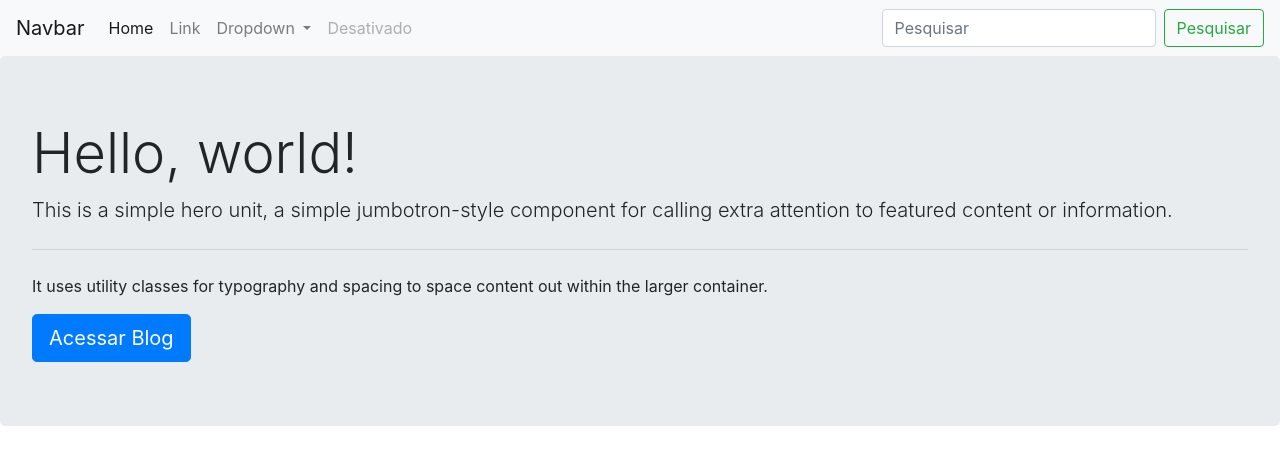
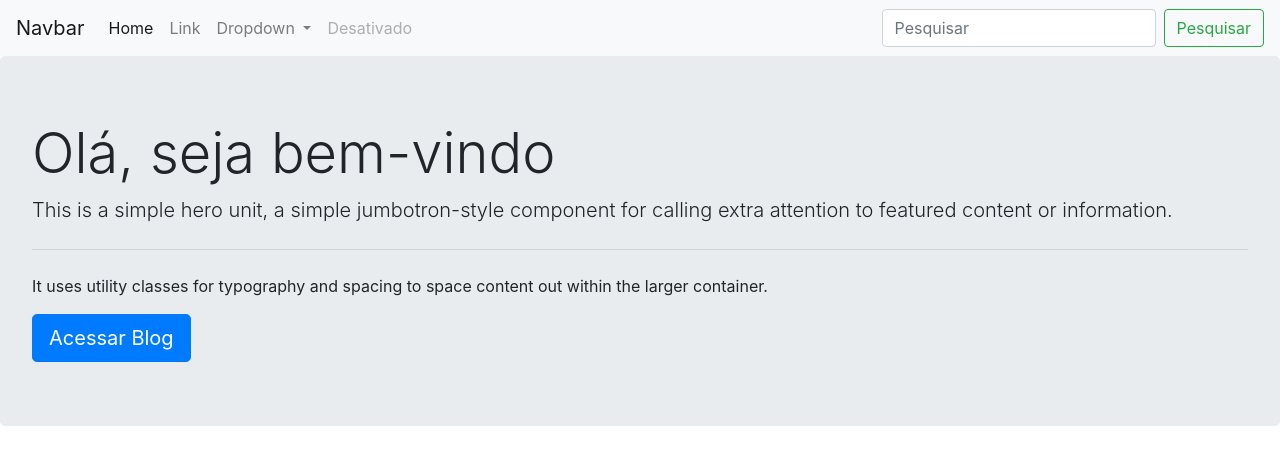
Before and after one commit to Bianca447/curso-git-github, a plain HTML site: page index.html in a window 1280 px wide. Drawn offline with nearby package versions, Linux system fonts and the light colour scheme.

Commit message:
alteração texto

```diff
--- a/index.html
+++ b/index.html
@@ -49,7 +49,7 @@
       </nav>
 
       <div class="jumbotron">
-        <h1 class="display-4">Hello, world!</h1>
+        <h1 class="display-4">Olá, seja bem-vindo</h1>
         <p class="lead">This is a simple hero unit, a simple jumbotron-style component for calling extra attention to featured content or information.</p>
         <hr class="my-4">
         <p>It uses utility classes for typography and spacing to space content out within the larger container.</p>
```
Also changed, not shown: 1 other file.
